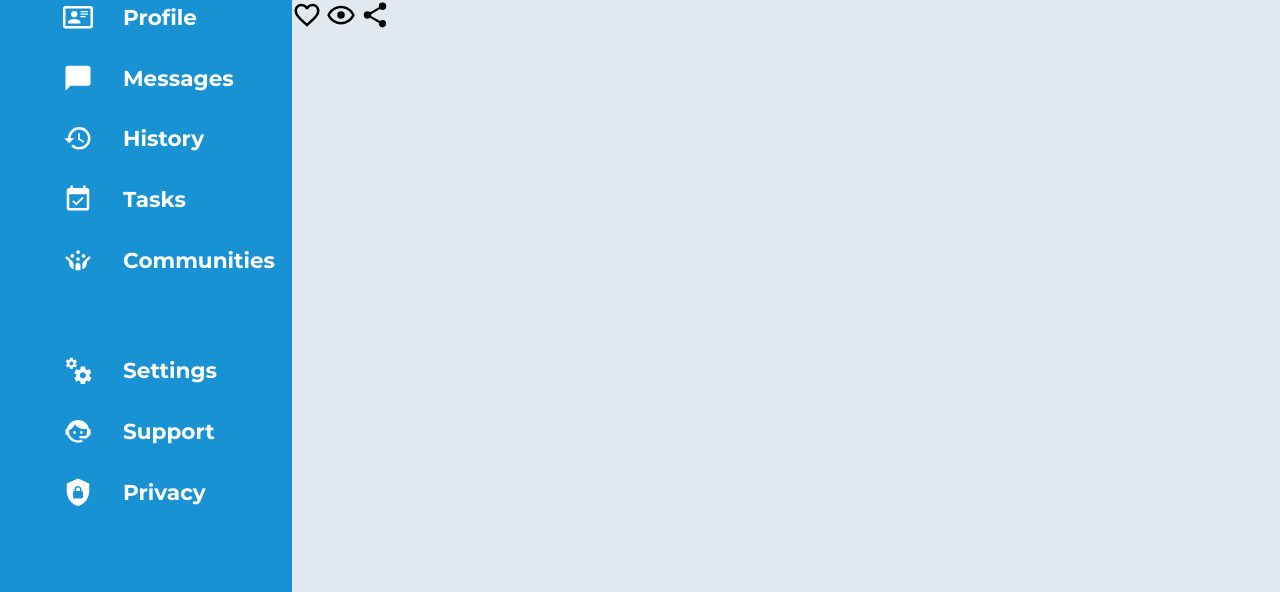
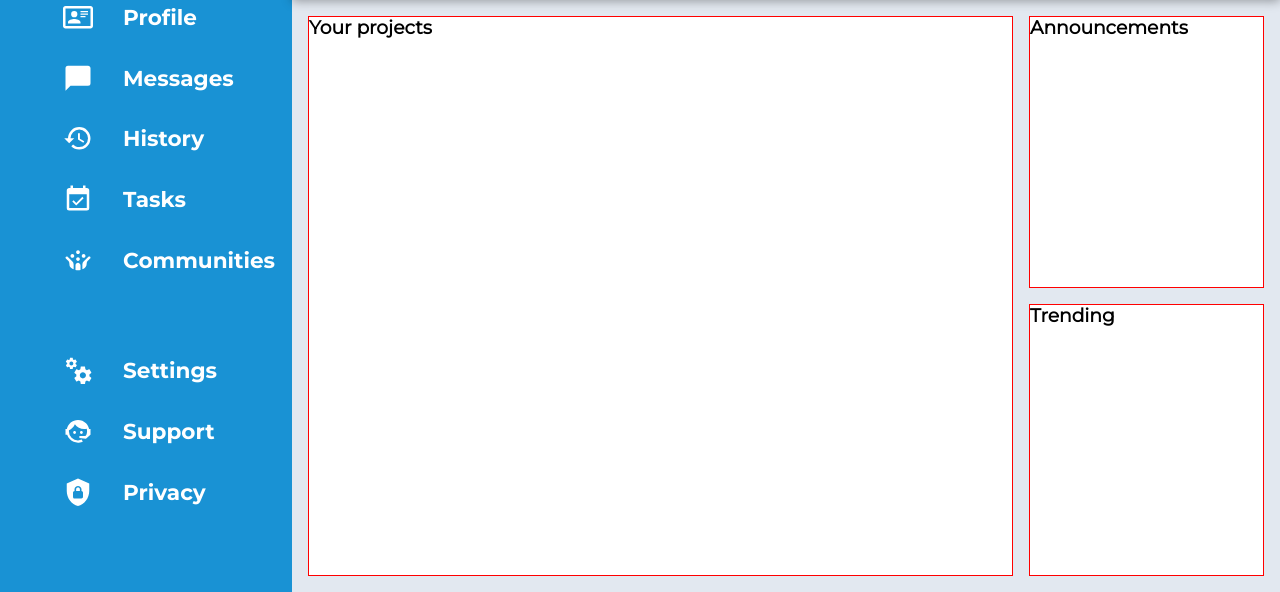
Before and after one commit to derekwhayes/admin-dashboard, a website: page index.html in a window 1280 px wide. Shown: the part 208-800 px from the top of the page. Drawn offline with nearby package versions, Linux system fonts and the light colour scheme.

Commit message:
Add main section html

```diff
--- a/index.html
+++ b/index.html
@@ -80,11 +80,28 @@
     </aside>
 
     <main>
-        <div>
+        <div class="project-cards">
+            <h3>Your projects</h3>
+            <div class="cards"></div>
+            <div class="cards"></div>
+            <div class="cards"></div>
+            <div class="cards"></div>
+            <div class="cards"></div>
+            <div class="cards"></div>
+        </div>
+        <div class="announcements">
+            <h3>Announcements</h3>
+        </div>
+        <div class="trending">
+            <h3>Trending</h3>
+        </div>
+
+
+        <!-- <div>
             <svg xmlns="http://www.w3.org/2000/svg" viewBox="0 0 24 24"><title>heart-outline</title><path d="M12.1,18.55L12,18.65L11.89,18.55C7.14,14.24 4,11.39 4,8.5C4,6.5 5.5,5 7.5,5C9.04,5 10.54,6 11.07,7.36H12.93C13.46,6 14.96,5 16.5,5C18.5,5 20,6.5 20,8.5C20,11.39 16.86,14.24 12.1,18.55M16.5,3C14.76,3 13.09,3.81 12,5.08C10.91,3.81 9.24,3 7.5,3C4.42,3 2,5.41 2,8.5C2,12.27 5.4,15.36 10.55,20.03L12,21.35L13.45,20.03C18.6,15.36 22,12.27 22,8.5C22,5.41 19.58,3 16.5,3Z" /></svg>
             <svg xmlns="http://www.w3.org/2000/svg" viewBox="0 0 24 24"><title>eye-outline</title><path d="M12,9A3,3 0 0,1 15,12A3,3 0 0,1 12,15A3,3 0 0,1 9,12A3,3 0 0,1 12,9M12,4.5C17,4.5 21.27,7.61 23,12C21.27,16.39 17,19.5 12,19.5C7,19.5 2.73,16.39 1,12C2.73,7.61 7,4.5 12,4.5M3.18,12C4.83,15.36 8.24,17.5 12,17.5C15.76,17.5 19.17,15.36 20.82,12C19.17,8.64 15.76,6.5 12,6.5C8.24,6.5 4.83,8.64 3.18,12Z" /></svg>
             <svg xmlns="http://www.w3.org/2000/svg" viewBox="0 0 24 24"><title>share-variant</title><path d="M18,16.08C17.24,16.08 16.56,16.38 16.04,16.85L8.91,12.7C8.96,12.47 9,12.24 9,12C9,11.76 8.96,11.53 8.91,11.3L15.96,7.19C16.5,7.69 17.21,8 18,8A3,3 0 0,0 21,5A3,3 0 0,0 18,2A3,3 0 0,0 15,5C15,5.24 15.04,5.47 15.09,5.7L8.04,9.81C7.5,9.31 6.79,9 6,9A3,3 0 0,0 3,12A3,3 0 0,0 6,15C6.79,15 7.5,14.69 8.04,14.19L15.16,18.34C15.11,18.55 15.08,18.77 15.08,19C15.08,20.61 16.39,21.91 18,21.91C19.61,21.91 20.92,20.61 20.92,19A2.92,2.92 0 0,0 18,16.08Z" /></svg>
-        </div>
+        </div> -->
     </main>
 </body>
 </html>
--- a/styles/style.css
+++ b/styles/style.css
@@ -40,6 +40,8 @@ header {
     grid-template-columns: 2fr 1fr;
     grid-template-rows: 1fr, 2fr;
     padding-top: 1rem;
+    box-shadow: 0 1px 10px rgba(0, 0, 0, 0.362);
+    z-index: 0;
 }
 
 header > div {
@@ -162,12 +164,41 @@ button {
     width: 100px;
     padding: 0.5rem;
     border-radius: 50px;
+}
 
-
+button:hover {
+    color: var(--accent);
+    fill: var(--accent);
+    cursor: pointer;
 }
 
 /* MAIN */
 
 main {
     background-color: var(--main);
+    display: grid;
+    grid-template-columns: 3fr 1fr;
+    gap: 1rem;
+    padding: 1rem;
 }
+
+main > div {
+    background-color: #fff;
+    border: 1px solid red;
+}
+
+.project-cards {
+    grid-row: 1 / 3;
+}
+
+.project-cards > h3 {
+    margin: 0;
+}
+
+.announcements > h3 {
+    margin: 0;
+}
+
+.trending > h3 {
+    margin: 0;
+}
```
